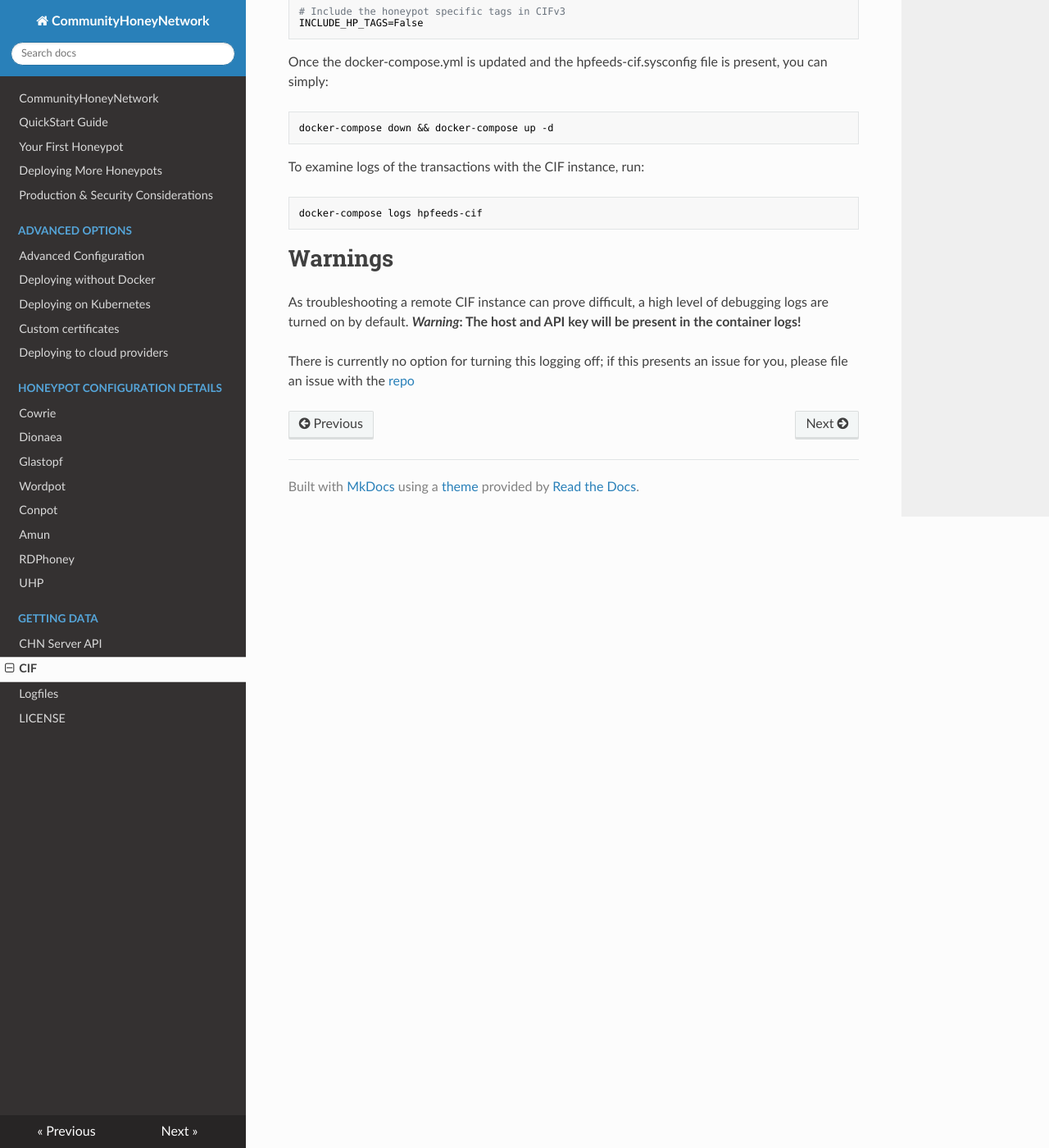
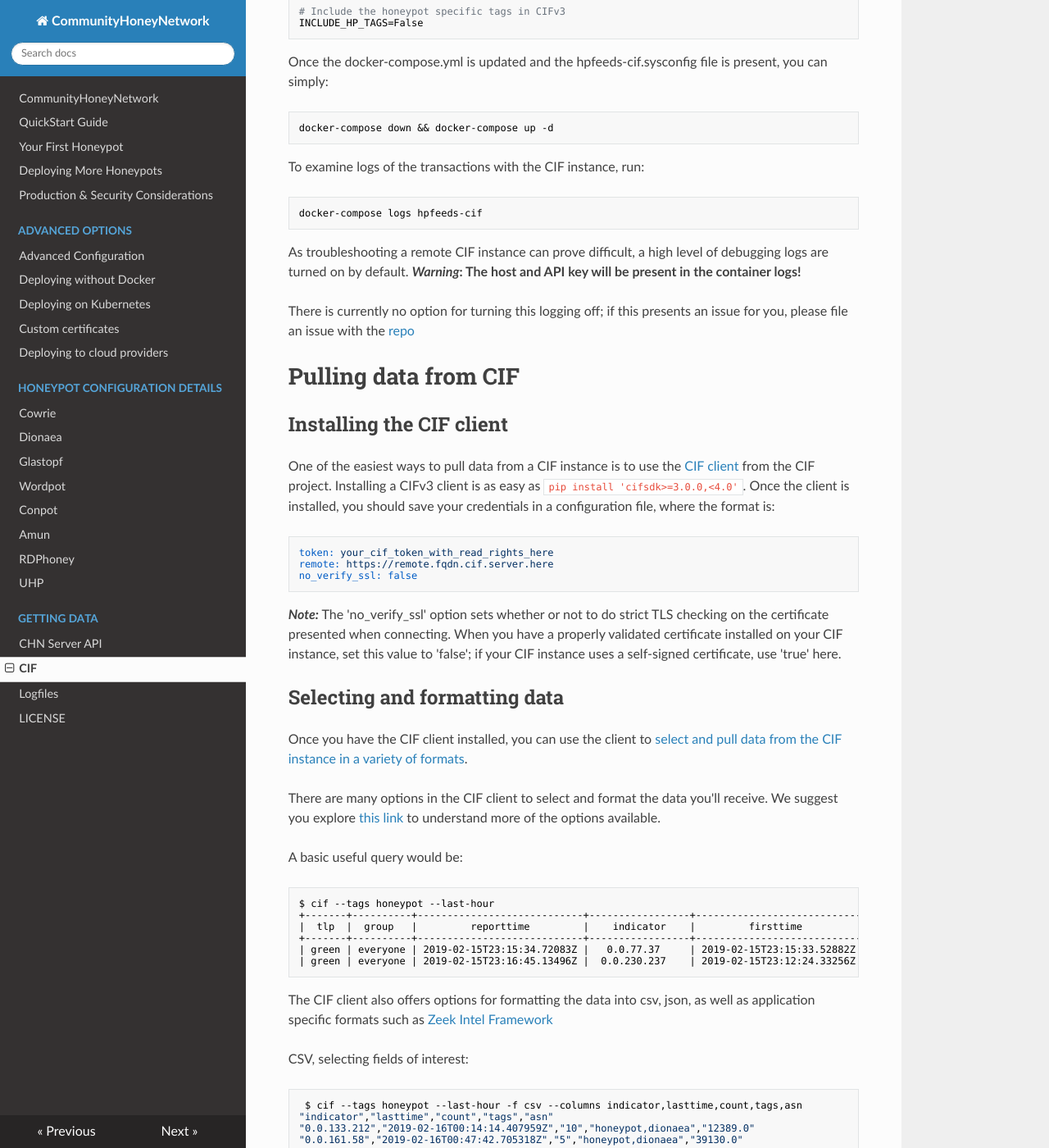
Before and after one commit to CommunityHoneyNetwork/chn-docs, an MkDocs documentation site: the page built from docs/hpfeeds-cif.md, in a window 1280 px wide and 1400 px high, scrolled down 887 px. Shown: the whole window at 82% size. Built offline with MkDocs 1.6.1, drawn with Linux system fonts in a browser that asks for light colours; nearby versions of some CDN libraries; old or Windows-style settings are respelled for this version of MkDocs; some of the changed text lies outside the part shown.

Commit message:
In which our hero tries to write documentation while watching ERB
Signed-off-by: Jesse Bowling <jesse.bowling@duke.edu>

````diff
--- a/docs/hpfeeds-cif.md
+++ b/docs/hpfeeds-cif.md
@@ -55,10 +55,99 @@ To examine logs of the transactions with the CIF instance, run:
 ```bash
 docker-compose logs hpfeeds-cif
 ```
-# Warnings
+
 As troubleshooting a remote CIF instance can prove difficult, a high level of
  debugging logs are turned on by default. __*Warning*: The host and API key
  will be present in the container logs!__
 
  There is currently no option for turning this logging off; if this presents
  an issue for you, please file an issue with the [repo](https://github.com/CommunityHoneyNetwork/hpfeeds-cif/issues)
+
+# Pulling data from CIF
+##Installing the CIF client
+One of the easiest ways to pull data from a CIF instance is to use the [CIF
+client](https://github.com/csirtgadgets/bearded-avenger-sdk-py/wiki) from the
+ CIF project. Installing a CIFv3 client is as easy as `pip install 'cifsdk>=3.0.0,<4.0'`. Once the client is installed, you should save your credentials
+ in a configuration file, where the format is:
+
+```yaml
+token: your_cif_token_with_read_rights_here
+remote: https://remote.fqdn.cif.server.here
+no_verify_ssl: false
+```
+
+__*Note:*__ The 'no_verify_ssl' option sets whether or not to do strict TLS
+checking on the certificate presented when connecting. When you have a
+properly validated certificate installed on your CIF instance, set this value
+ to 'false'; if your CIF instance uses a self-signed certificate, use 'true'
+ here.
+
+## Selecting and formatting data
+ Once you have the CIF client installed, you can use the client to [select
+ and pull data from the CIF instance in a variety of formats](https://github.com/csirtgadgets/bearded-avenger-deploymentkit/wiki/Where-do-I-start-Feeds).
+
+There are many options in the CIF client to select and format the data you'll
+receive. We suggest you explore [this link](https://github.com/csirtgadgets/bearded-avenger-deploymentkit/wiki/Where-do-I-start-Feeds)
+to understand more of the options available.
+
+A basic useful query would be:
+
+```bash
+$ cif --tags honeypot --last-hour
++-------+----------+----------------------------+-----------------+----------------------------+----------------------------+-------+------------------+-------------+------------+-------+----------------+
+|  tlp  |  group   |         reporttime         |    indicator    |         firsttime          |          lasttime          | count |       tags       | description | confidence | rdata | provider       |
++-------+----------+----------------------------+-----------------+----------------------------+----------------------------+-------+------------------+-------------+------------+-------+----------------+
+| green | everyone | 2019-02-15T23:15:34.72083Z |   0.0.77.37     | 2019-02-15T23:15:33.52882Z | 2019-02-15T23:15:33.64677Z |   2   | honeypot,dionaea |     None    |    8.0     |  None | cnh-sandbox |
+| green | everyone | 2019-02-15T23:16:45.13496Z |  0.0.230.237    | 2019-02-15T23:12:24.33256Z | 2019-02-15T23:16:42.05893Z |   3   | honeypot,dionaea |     None    |    8.0     |  None | cnh-sandbox |
+```
+
+The CIF client also offers options for formatting the data into csv, json, as
+ well as application specific formats such as [Zeek Intel Framework](https://github.com/csirtgadgets/bearded-avenger-deploymentkit/wiki/Where-do-I-start-with-Integrations)
+
+CSV, selecting fields of interest:
+
+```bash
+ $ cif --tags honeypot --last-hour -f csv --columns indicator,lasttime,count,tags,asn
+"indicator","lasttime","count","tags","asn"
+"0.0.133.212","2019-02-16T00:14:14.407959Z","10","honeypot,dionaea","12389.0"
+"0.0.161.58","2019-02-16T00:47:42.705318Z","5","honeypot,dionaea","39130.0"
+```
+
+JSON plus some jq magic:
+
+```bash
+$ cif --tags honeypot --last-hour -f json --columns indicator,lasttime,count,tags,asn | jq
+[
+  {
+    "count": 10,
+    "indicator": "0.0.133.212",
+    "lasttime": "2019-02-16T00:14:14.407959Z",
+    "asn": 12389,
+    "tags": "honeypot,dionaea"
+  },
+  {
+    "count": 5,
+    "indicator": "0.0.161.58",
+    "lasttime": "2019-02-16T00:47:42.705318Z",
+    "asn": 39130,
+    "tags": "honeypot,dionaea"
+  }
+]
+```
+
+Many protection devices want a list of IP addresses in a file, one per line.
+This sort of format is easy to achieve with the CIF client and some light
+command line magic.
+
+```bash
+$ cif --tags honeypot --last-hour -f csv --columns indicator | tail -n +2 | sed -e 's/"//g' > file
+$ cat file
+0.0.161.58
+0.0.160.198
+0.0.25.156
+```
+
+## Rolling your own solution
+In addition to using the CIF command line interface, you can also use the SDK
+ as the basis for your own solution. If you prefer to work in a language
+ other than python, you can program directly against the [API](https://github.com/csirtgadgets/bearded-avenger-deploymentkit/wiki/REST-API).
````
